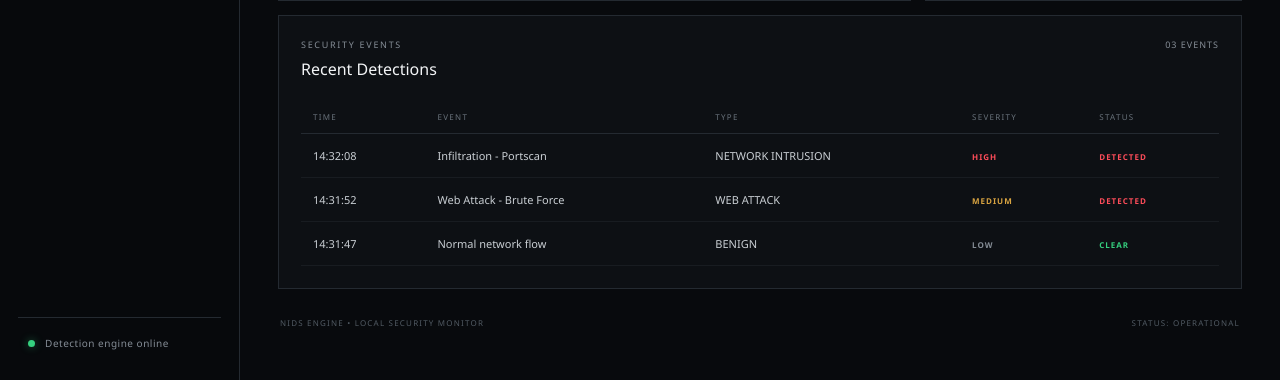
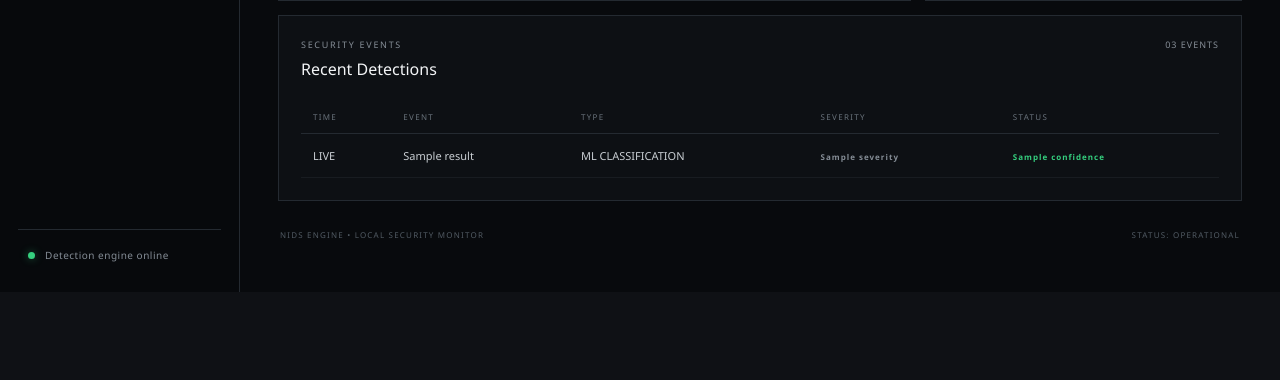
Before and after one commit to fazeen-max/AI-Network-Intrusion-Detection, a Flask app: template templates/dashboard.html in a window 1280 px wide. Shown: the part 701-1081 px from the top of the page. After the commit the page ends 993 px from the top, so only its background shows below. Run offline with Flask 3, Linux system fonts and the light colour scheme; the template is opened without the code that fills it: most values are stand-ins (such as "Sample title", 1, 10 or a date in 2020).

Commit message:
Integrate Random forest predictions into dashboard

```diff
--- a/main.py
+++ b/main.py
@@ -1,19 +1,56 @@
 from flask import Flask, render_template
 import pandas as pd
+import joblib
 
 app = Flask(__name__)
 
 DATA_PATH = "data/processed_nids.csv"
+MODEL_PATH = "models/random_forest_nids.joblib"
 
 
 @app.route("/")
 def dashboard():
 
+    # Load dataset
     df = pd.read_csv(DATA_PATH)
 
+    # Basic statistics
     traffic = len(df)
     normal = int((df["Label"] == "BENIGN").sum())
     threats = traffic - normal
+
+    # Load trained model
+    model = joblib.load(MODEL_PATH)
+
+    # Prepare features
+    X = df.drop("Label", axis=1)
+
+    # Generate predictions
+    predictions = model.predict(X)
+
+    # Generate confidence scores
+    probabilities = model.predict_proba(X)
+
+    # Prepare recent detections
+    detections = []
+
+    for i in range(min(10, len(df))):
+
+        prediction = predictions[i]
+        confidence = max(probabilities[i]) * 100
+
+        if prediction == "NORMAL":
+            result = "NORMAL"
+            severity = "LOW"
+        else:
+            result = "ATTACK"
+            severity = "HIGH"
+
+        detections.append({
+            "result": result,
+            "confidence": f"{confidence:.2f}%",
+            "severity": severity
+        })
 
     stats = {
         "traffic": traffic,
@@ -24,7 +61,8 @@ def dashboard():
 
     return render_template(
         "dashboard.html",
-        stats=stats
+        stats=stats,
+        detections=detections
     )
 
 
@@ -33,6 +71,7 @@ if __name__ == "__main__":
     print("=" * 55)
     print("🛡️ NIDS WEB DASHBOARD")
     print("=" * 55)
+    print("🤖 Loading Random Forest model...")
     print("🌐 Starting security dashboard...")
     print("➡️ Open: http://127.0.0.1:5000")
     print("=" * 55)
--- a/templates/dashboard.html
+++ b/templates/dashboard.html
@@ -273,85 +273,51 @@
 
                     <tbody>
 
+{% for detection in detections %}
+
 <tr>
 
-                            <td>14:32:08</td>
-
     <td>
-                                Infiltration - Portscan
+        LIVE
     </td>
 
     <td>
-                                NETWORK INTRUSION
+        {{ detection.result }}
     </td>
 
     <td>
-                                <span class="severity high">
-                                    HIGH
+        ML CLASSIFICATION
+    </td>
+
+    <td>
+        <span class="severity
+        {% if detection.severity == 'HIGH' %}
+            high
+        {% elif detection.severity == 'MEDIUM' %}
+            medium
+        {% else %}
+            low
+        {% endif %}
+        ">
+            {{ detection.severity }}
         </span>
     </td>
 
     <td>
-                                <span class="event-status threat">
-                                    DETECTED
+        <span class="event-status
+        {% if detection.result == 'ATTACK' %}
+            threat
+        {% else %}
+            normal
+        {% endif %}
+        ">
+            {{ detection.confidence }}
         </span>
     </td>
 
 </tr>
 
-
-                        <tr>
-
-                            <td>14:31:52</td>
-
-                            <td>
-                                Web Attack - Brute Force
-                            </td>
-
-                            <td>
-                                WEB ATTACK
-                            </td>
-
-                            <td>
-                                <span class="severity medium">
-                                    MEDIUM
-                                </span>
-                            </td>
-
-                            <td>
-                                <span class="event-status threat">
-                                    DETECTED
-                                </span>
-                            </td>
-
-                        </tr>
-
-
-                        <tr>
-
-                            <td>14:31:47</td>
-
-                            <td>
-                                Normal network flow
-                            </td>
-
-                            <td>
-                                BENIGN
-                            </td>
-
-                            <td>
-                                <span class="severity low">
-                                    LOW
-                                </span>
-                            </td>
-
-                            <td>
-                                <span class="event-status normal">
-                                    CLEAR
-                                </span>
-                            </td>
-
-                        </tr>
+{% endfor %}
 
 </tbody>
 
```
Lines whose indentation alone changed are shown as unchanged.
